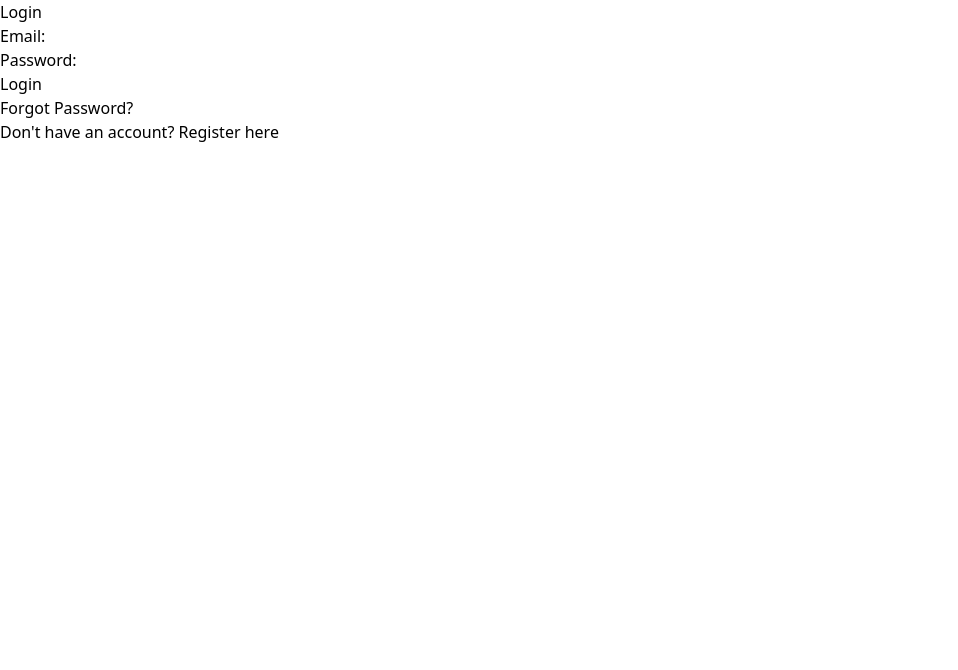
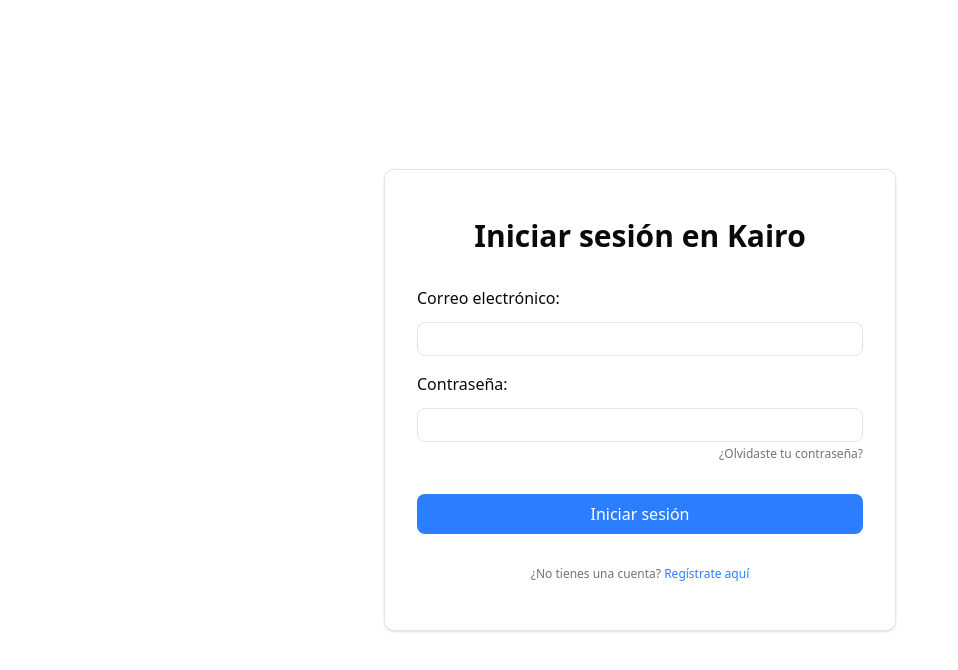
Before and after one commit to AgusMayol/kairo-front, an Angular app: page /login in a window 1280 px wide. Shown: the top 670 px of the page, without its empty margins (0-958 px from the left). Built offline with nearby package versions, Linux system fonts and the light colour scheme.

Commit message:
Añadiendo estilos al login

```diff
--- a/angular.json
+++ b/angular.json
@@ -88,5 +88,8 @@
         }
       }
     }
+  },
+  "cli": {
+    "analytics": false
   }
 }
--- a/src/app/log-in-component/log-in-component.html
+++ b/src/app/log-in-component/log-in-component.html
@@ -1,22 +1,23 @@
-<div class="login-container">
-    <div class="login-form">
-        <h2>Login</h2>
-        <form>
-            <div class="form-group">
-                <label for="email">Email:</label>
-                <input type="email" id="email" name="email" required>
+<div class="login-container w-full min-h-screen flex items-center justify-center">
+    <div class="login-form min-w-lg border shadow-sm rounded-lg p-8 py-12 bg-white flex flex-col items-center justify-center gap-8">
+        <h1 class="text-3xl font-bold text-pretty">Iniciar sesión en Kairo</h1>
+        <form class="w-full flex flex-col items-start justify-center gap-4">
+            <div class="form-group grid grid-rows-2 gap-0.5 w-full">
+                <label for="email">Correo electrónico:</label>
+                <input type="email" id="email" name="email" class="border rounded-md py-1 px-2 w-full" required>
             </div>
-            <div class="form-group">
-                <label for="password">Password:</label>
-                <input type="password" id="password" name="password" required>
+            <div class="form-group grid grid-rows-2 gap-0.5 w-full">
+                <label for="password">Contraseña:</label>
+                <input type="password" id="password" name="password" class="border rounded-md py-1 px-2 w-full" required>
+                <div class="w-full flex items-center justify-end mt-0.5">
+                    <a routerLink="/password-recovery" class="text-xs font-medium text-muted-foreground hover:text-foreground hover:underline hover:cursor-pointer transition-all duration-150">¿Olvidaste tu contraseña?</a>
+                </div>
             </div>
-            <button type="submit" class="login-btn">Login</button>
+            <button type="submit" class="w-full bg-blue-500 text-white rounded-md py-2 px-2 mt-4 cursor-pointer">Iniciar sesión</button>
         </form>
-        <div class="forgot-password">
-            <a routerLink="/password-recovery">Forgot Password?</a>
-        </div>
-        <div class="register-link">
-            <p>Don't have an account? <a routerLink="/register">Register here</a></p>
+
+        <div class="register-link text-xs font-medium text-muted-foreground">
+            <p>¿No tienes una cuenta? <a routerLink="/register" class="text-blue-500 hover:text-blue-600 hover:underline hover:cursor-pointer transition-all duration-150">Regístrate aquí</a></p>
         </div>
     </div>
 </div>
--- a/src/styles.css
+++ b/src/styles.css
@@ -1,2 +1,133 @@
 /* You can add global styles to this file, and also import other style files */
 @import "tailwindcss";
+
+
+@custom-variant dark (&:is(.dark *));
+
+@theme inline {
+  --color-background: var(--background);
+  --color-foreground: var(--foreground);
+  --font-sans: var(--font-inter-sans);
+  --font-mono: var(--font-geist-mono);
+  --font-serif: var(--font-instrument-serif);
+  --color-sidebar-ring: var(--sidebar-ring);
+  --color-sidebar-border: var(--sidebar-border);
+  --color-sidebar-accent-foreground: var(--sidebar-accent-foreground);
+  --color-sidebar-accent: var(--sidebar-accent);
+  --color-sidebar-primary-foreground: var(--sidebar-primary-foreground);
+  --color-sidebar-primary: var(--sidebar-primary);
+  --color-sidebar-foreground: var(--sidebar-foreground);
+  --color-sidebar: var(--sidebar);
+  --color-chart-5: var(--chart-5);
+  --color-chart-4: var(--chart-4);
+  --color-chart-3: var(--chart-3);
+  --color-chart-2: var(--chart-2);
+  --color-chart-1: var(--chart-1);
+  --color-ring: var(--ring);
+  --color-input: var(--input);
+  --color-border: var(--border);
+  --color-destructive: var(--destructive);
+  --color-accent-foreground: var(--accent-foreground);
+  --color-accent: var(--accent);
+  --color-muted-foreground: var(--muted-foreground);
+  --color-muted: var(--muted);
+  --color-secondary-foreground: var(--secondary-foreground);
+  --color-secondary: var(--secondary);
+  --color-primary-foreground: var(--primary-foreground);
+  --color-primary: var(--primary);
+  --color-popover-foreground: var(--popover-foreground);
+  --color-popover: var(--popover);
+  --color-card-foreground: var(--card-foreground);
+  --color-card: var(--card);
+  --radius-sm: calc(var(--radius) - 4px);
+  --radius-md: calc(var(--radius) - 2px);
+  --radius-lg: var(--radius);
+  --radius-xl: calc(var(--radius) + 4px);
+}
+
+:root {
+  --radius: 0.625rem;
+  --background: oklch(1 0 0);
+  --foreground: oklch(0.145 0 0);
+  --card: oklch(1 0 0);
+  --card-foreground: oklch(0.145 0 0);
+  --popover: oklch(1 0 0);
+  --popover-foreground: oklch(0.145 0 0);
+  --primary: oklch(0.205 0 0);
+  --primary-foreground: oklch(0.985 0 0);
+  --secondary: oklch(0.97 0 0);
+  --secondary-foreground: oklch(0.205 0 0);
+  --muted: oklch(0.97 0 0);
+  --muted-foreground: oklch(0.556 0 0);
+  --accent: oklch(0.97 0 0);
+  --accent-foreground: oklch(0.205 0 0);
+  --destructive: oklch(0.577 0.245 27.325);
+  --border: oklch(0.922 0 0);
+  --input: oklch(0.922 0 0);
+  --ring: oklch(0.708 0 0);
+  --chart-1: oklch(0.646 0.222 41.116);
+  --chart-2: oklch(0.6 0.118 184.704);
+  --chart-3: oklch(0.398 0.07 227.392);
+  --chart-4: oklch(0.828 0.189 84.429);
+  --chart-5: oklch(0.769 0.188 70.08);
+  --sidebar: oklch(0.985 0 0);
+  --sidebar-foreground: oklch(0.145 0 0);
+  --sidebar-primary: oklch(0.205 0 0);
+  --sidebar-primary-foreground: oklch(0.985 0 0);
+  --sidebar-accent: oklch(0.97 0 0);
+  --sidebar-accent-foreground: oklch(0.205 0 0);
+  --sidebar-border: oklch(0.922 0 0);
+  --sidebar-ring: oklch(0.708 0 0);
+}
+
+.dark {
+  --background: oklch(0.205 0 0);
+  --foreground: oklch(0.985 0 0);
+  --card: oklch(14.1% 0.005 285.823);
+  --card-foreground: oklch(0.985 0 0);
+  --popover: oklch(0.205 0 0);
+  --popover-foreground: oklch(0.985 0 0);
+  --primary: oklch(0.922 0 0);
+  --primary-foreground: oklch(0.205 0 0);
+  --secondary: oklch(20.5% 0 0);
+  --secondary-foreground: oklch(0.985 0 0);
+  --muted: oklch(20.5% 0 0);
+  --muted-foreground: oklch(0.708 0 0);
+  --accent: oklch(20.5% 0 0);
+  --accent-foreground: oklch(0.985 0 0);
+  --destructive: oklch(50.5% 0.213 27.518);
+  --border: oklch(0.27 0.00 0);
+  --input: oklch(0.27 0.00 0);
+  --ring: oklch(0.556 0 0);
+  --chart-1: oklch(0.488 0.243 264.376);
+  --chart-2: oklch(0.696 0.17 162.48);
+  --chart-3: oklch(0.769 0.188 70.08);
+  --chart-4: oklch(0.627 0.265 303.9);
+  --chart-5: oklch(0.645 0.246 16.439);
+  --sidebar: oklch(0 0 0);
+  --sidebar-foreground: oklch(0.985 0 0);
+  --sidebar-primary: oklch(0.488 0.243 264.376);
+  --sidebar-primary-foreground: oklch(0.985 0 0);
+  --sidebar-accent: oklch(20.5% 0 0);
+  --sidebar-accent-foreground: oklch(0.985 0 0);
+  --sidebar-border: oklch(0.27 0.00 0);
+  --sidebar-ring: oklch(0.556 0 0);
+}
+
+@layer base {
+  * {
+    @apply border-border outline-ring/50;
+  }
+  body {
+    @apply bg-background text-foreground;
+  }
+}
+
+
+:root {
+  --primary: oklch(0 0 0);
+}
+
+.dark {
+  --primary: oklch(1 0 0);
+}
```
Also changed, not shown: 1 other file (tests, documents, lock files or other folders).
